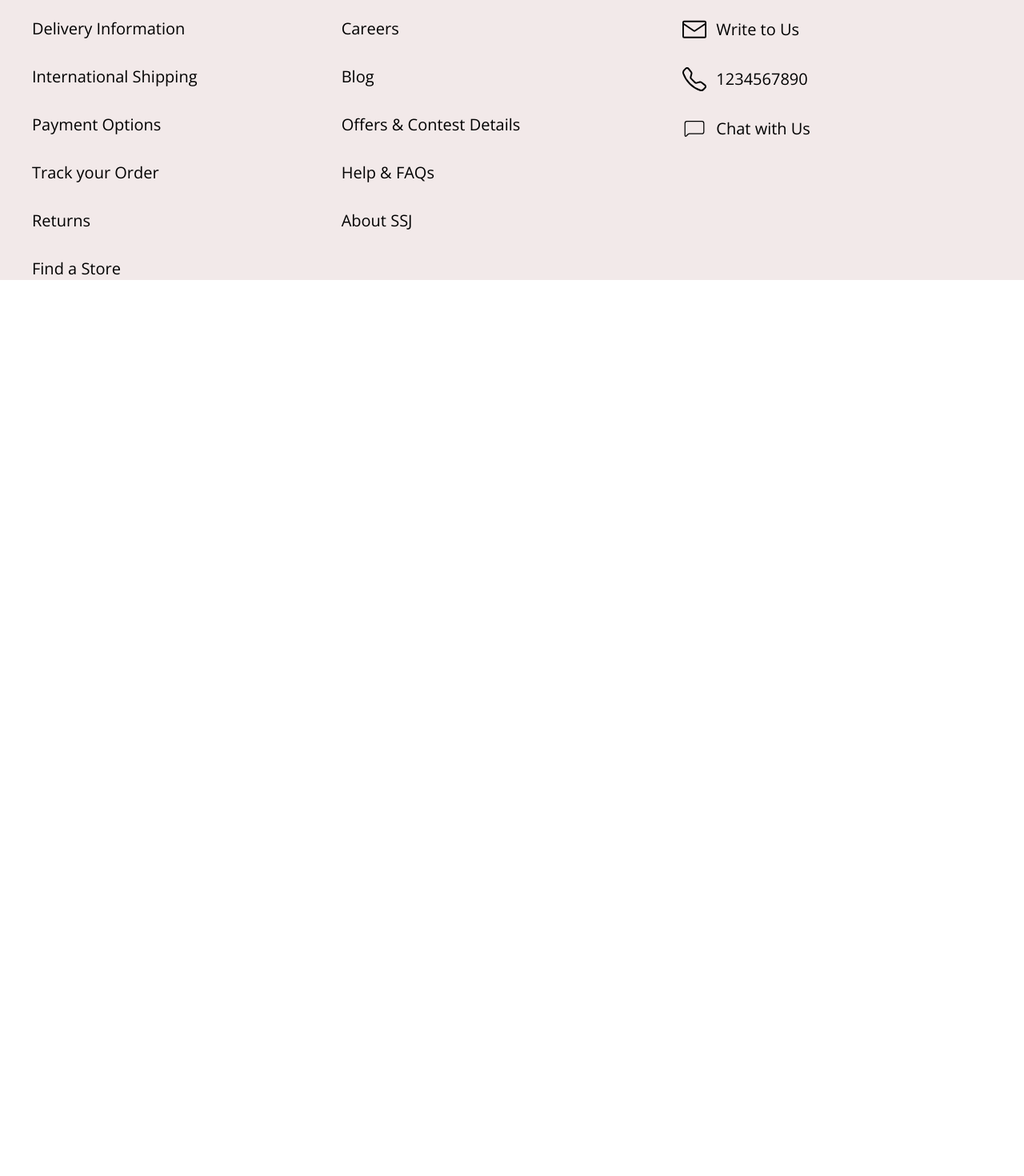
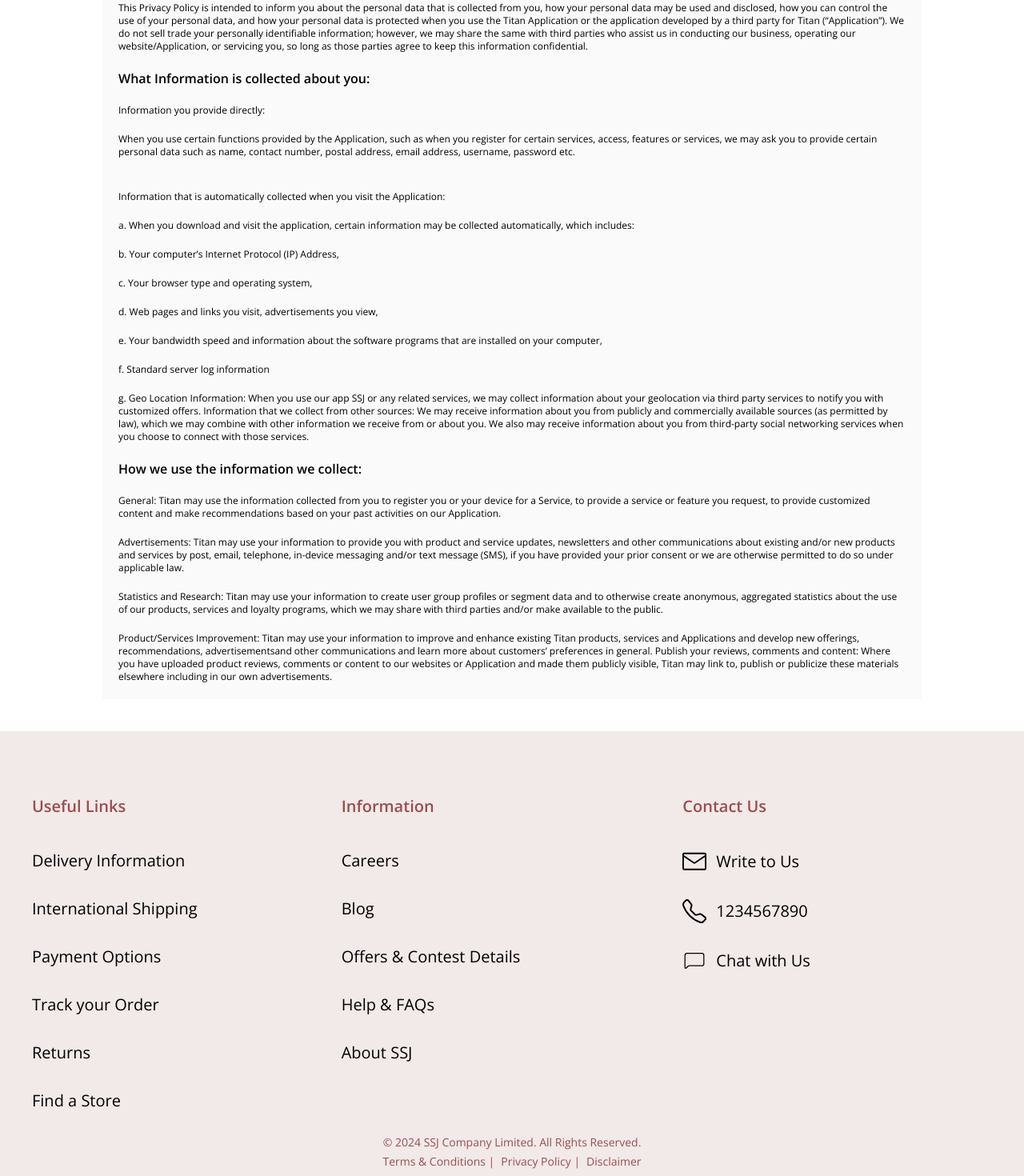
Before and after one commit to enryu-maker/ssj-fe, a React (Create React App) app: page /privacy-policy in a window 1280 px wide. Shown: the part 333-1803 px from the top of the page at 80% size. Before the commit the page ends 800 px from the top, so only its background shows below. Built offline with nearby package versions, Linux system fonts and the light colour scheme.

Commit message:
daily wear && privacy policy

```diff
--- a/src/App.js
+++ b/src/App.js
@@ -8,6 +8,8 @@ import AllJewellery from './Pages/AllJewellery';
 import ProductDetail from './Pages/ProductDetail';
 import Stores from './Pages/Stores';
 import DailyWear from './Pages/DailyWear';
+import PrivacyPolicy from './Pages/PrivacyPolicy';
+import TermAndCondition from './Pages/TermAndCondition';
 
 function App() {
   return (
@@ -21,6 +23,14 @@ function App() {
         <Route
           path='/contacts'
           element={<Contact />}
+        />
+        <Route
+          path='/privacy-policy'
+          element={<PrivacyPolicy />}
+        />
+        <Route
+          path='/terms-and-conditions'
+          element={<TermAndCondition />}
         />
         <Route
           path='/dailywear'
--- a/src/Components/Footer.jsx
+++ b/src/Components/Footer.jsx
@@ -4,11 +4,13 @@ import { Information } from '../data';
 import { GoMail } from 'react-icons/go';
 import { BsTelephone } from 'react-icons/bs';
 import { CiChat1 } from 'react-icons/ci';
+import { Link } from 'react-router-dom';
 
 const Footer = () => {
   return (
     <>
-      <div className='grid grid-cols-3  mt-10 bg-secondary-color font-Raleway  '>
+      <div className=' mt-10 bg-secondary-color font-Raleway  '>
+        <div className='grid grid-cols-3 '>
           <div className=' mt-20 px-10 '>
             <h1 className=' text-xl mb-10 text-primary-color font-semibold'>
               Useful Links
@@ -59,6 +61,30 @@ const Footer = () => {
             </div>
           </div>
         </div>
+        <div className=' bg-secondary-color font-Raleway mt-5 px-10 text-primary-color py-2 flex flex-col gap-1 items-center justify-end'>
+          <p className='text-sm'>
+            &copy; {new Date().getFullYear()} SSJ Company Limited. All Rights
+            Reserved.
+          </p>
+          <div className='flex gap-2'>
+            <Link
+              to='/privacy-policy'
+              className=' text-sm hover:font-semibold'>
+              Terms & Conditions |
+            </Link>
+            <Link
+              to='/privacy-policy'
+              className='text-sm hover:font-semibold '>
+              Privacy Policy |
+            </Link>
+            <Link
+              to='/privacy-policy'
+              className=' text-sm hover:font-semibold'>
+              Disclaimer
+            </Link>
+          </div>
+        </div>
+      </div>
     </>
   );
 };
--- a/src/Pages/DailyWear.jsx
+++ b/src/Pages/DailyWear.jsx
@@ -1,7 +1,42 @@
 import React from 'react';
 
 const DailyWear = () => {
-  return <div>DailyWear</div>;
+  return (
+    <div className='flex flex-col items-center  mt-3 font-Raleway  '>
+      <div className='flex flex-col gap-4 items-center justify-center'>
+        <h1 className=' text-6xl font-semibold text-primary-color'>
+          New Arrivals
+        </h1>
+        <p className=' text-lg text-gray-700'>At SSJ this week</p>
+      </div>
+      <div className='md:grid md:grid-rows-3 md:grid-flow-col gap-4 mt-5 flex flex-col px-5 '>
+        <div className='md:row-span-3  ...'>
+          <img
+            src='https://staticimg.tanishq.co.in/microsite/dailywear/assets-new/images/new-arrivals/Earrings-Glam%20days-Desktop.jpg'
+            alt=''
+            className='rounded-md '
+          />
+        </div>
+        <div className='md:col-span-2 ... '>
+          <img
+            src='https://staticimg.tanishq.co.in/microsite/dailywear/assets-new/images/new-arrivals/under50k-desktop.jpg'
+            alt=''
+            className='rounded-md md:w-[326px] md:h-[326px] w-[391px] h-[391px]'
+          />
+        </div>
+        <div className='md:row-span-2 col-span-2 ...'>
+          <div className='flex flex-col gap-2 items-center justify-center md:w-[326px] md:h-[326px] w-[391px] h-[391px] shadow-sm border border-primary-color rounded-md'>
+            <h1 className='text-center text-5xl font-semibold text-primary-color'>
+              5,028
+            </h1>
+            <p className=' text-center text-lg '>
+              Customers adored our daily wear collection!
+            </p>
+          </div>
+        </div>
+      </div>
+    </div>
+  );
 };
 
 export default DailyWear;
--- /dev/null
+++ b/src/Pages/PrivacyPolicy.jsx
@@ -0,0 +1,115 @@
+import React from 'react';
+
+const PrivacyPolicy = () => {
+  return (
+    <div className='flex flex-col gap-5 justify-center items-center mt-5 font-Raleway'>
+      <h1 className=' text-4xl text-primary-color font-semibold'>
+        Privacy Policy
+      </h1>
+      <div className='flex flex-col gap-5 items-start p-5 w-[80vw]  bg-zinc-50'>
+        <p className='text-xs text-left'>
+          Titan Company Limited (“Titan”, “We”, “Us”) is committed to the
+          compliance of applicable Privacy Laws in the country where Titan’s
+          product is distributed. Protecting the privacy and security of your
+          personal data is of prime importance to Titan, therefore, we conduct
+          our business by abiding by the laws applicable on data privacy and
+          data security in the country where Titan’s product is distributed to
+          you.
+        </p>
+        <p className='text-xs text-left'>
+          This Privacy Policy is intended to inform you about the personal data
+          that is collected from you, how your personal data may be used and
+          disclosed, how you can control the use of your personal data, and how
+          your personal data is protected when you use the Titan Application or
+          the application developed by a third party for Titan (“Application”).
+          We do not sell trade your personally identifiable information;
+          however, we may share the same with third parties who assist us in
+          conducting our business, operating our website/Application, or
+          servicing you, so long as those parties agree to keep this information
+          confidential.
+        </p>
+        <h1 className=' font-semibold'>
+          What Information is collected about you:
+        </h1>
+        <p className='text-xs text-left'>Information you provide directly:</p>
+        <p className='text-xs text-left'>
+          When you use certain functions provided by the Application, such as
+          when you register for certain services, access, features or services,
+          we may ask you to provide certain personal data such as name, contact
+          number, postal address, email address, username, password etc.
+        </p>
+        <p className='text-xs text-left mt-5'>
+          Information that is automatically collected when you visit the
+          Application:
+        </p>
+        <p className='text-xs text-left '>
+          a. When you download and visit the application, certain information
+          may be collected automatically, which includes:
+        </p>
+        <p className='text-xs text-left '>
+          b. Your computer’s Internet Protocol (IP) Address,
+        </p>
+        <p className='text-xs text-left '>
+          c. Your browser type and operating system,
+        </p>
+        <p className='text-xs text-left '>
+          d. Web pages and links you visit, advertisements you view,
+        </p>
+        <p className='text-xs text-left '>
+          e. Your bandwidth speed and information about the software programs
+          that are installed on your computer,
+        </p>
+        <p className='text-xs text-left '>f. Standard server log information</p>
+        <p className='text-xs text-left '>
+          g. Geo Location Information: When you use our app SSJ or any related
+          services, we may collect information about your geolocation via third
+          party services to notify you with customized offers. Information that
+          we collect from other sources: We may receive information about you
+          from publicly and commercially available sources (as permitted by
+          law), which we may combine with other information we receive from or
+          about you. We also may receive information about you from third-party
+          social networking services when you choose to connect with those
+          services.
+        </p>
+
+        <h1 className=' font-semibold'>
+          How we use the information we collect:
+        </h1>
+        <p className='text-xs text-left '>
+          General: Titan may use the information collected from you to register
+          you or your device for a Service, to provide a service or feature you
+          request, to provide customized content and make recommendations based
+          on your past activities on our Application.
+        </p>
+        <p className='text-xs text-left '>
+          Advertisements: Titan may use your information to provide you with
+          product and service updates, newsletters and other communications
+          about existing and/or new products and services by post, email,
+          telephone, in-device messaging and/or text message (SMS), if you have
+          provided your prior consent or we are otherwise permitted to do so
+          under applicable law.
+        </p>
+        <p className='text-xs text-left '>
+          Statistics and Research: Titan may use your information to create user
+          group profiles or segment data and to otherwise create anonymous,
+          aggregated statistics about the use of our products, services and
+          loyalty programs, which we may share with third parties and/or make
+          available to the public.
+        </p>
+        <p className='text-xs text-left '>
+          Product/Services Improvement: Titan may use your information to
+          improve and enhance existing Titan products, services and Applications
+          and develop new offerings, recommendations, advertisementsand other
+          communications and learn more about customers’ preferences in general.
+          Publish your reviews, comments and content: Where you have uploaded
+          product reviews, comments or content to our websites or Application
+          and made them publicly visible, Titan may link to, publish or
+          publicize these materials elsewhere including in our own
+          advertisements.
+        </p>
+      </div>
+    </div>
+  );
+};
+
+export default PrivacyPolicy;
--- /dev/null
+++ b/src/Pages/TermAndCondition.jsx
@@ -0,0 +1,7 @@
+import React from 'react';
+
+const TermAndCondition = () => {
+  return <div>TermAndCondition</div>;
+};
+
+export default TermAndCondition;
```
Lines whose indentation alone changed are shown as unchanged.
